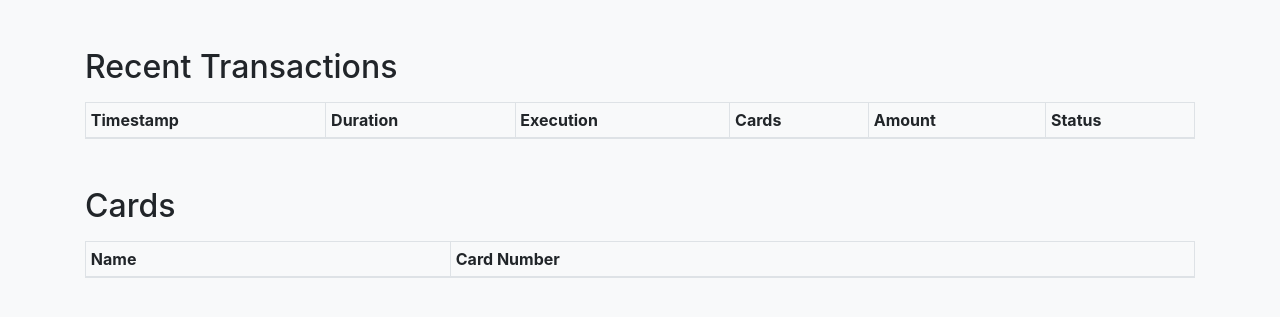
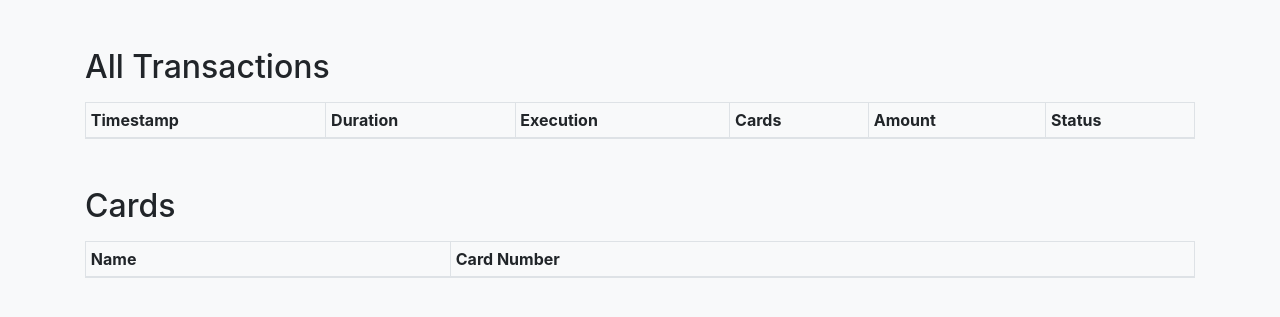
Before and after one commit to Darrennchan8/amazon-balance-reloader, a Flask app: page / in a window 1280 px wide. Shown: the top 317 px of the page. Run offline with Flask 2, Linux system fonts and the light colour scheme; data that the repository does not hold is empty; some libraries are stand-ins or nearby versions.

Commit message:
Rename "Recent Transactions" to "All Transactions".

```diff
--- a/templates/status.html
+++ b/templates/status.html
@@ -18,7 +18,7 @@
     </head>
     <body class="bg-light">
         <div class="container my-5">
-            <h2 class="mb-3">Recent Transactions</h2>
+            <h2 class="mb-3">All Transactions</h2>
             <table class="table table-striped table-bordered table-sm mb-5">
                 <thead>
                     <tr>
```
